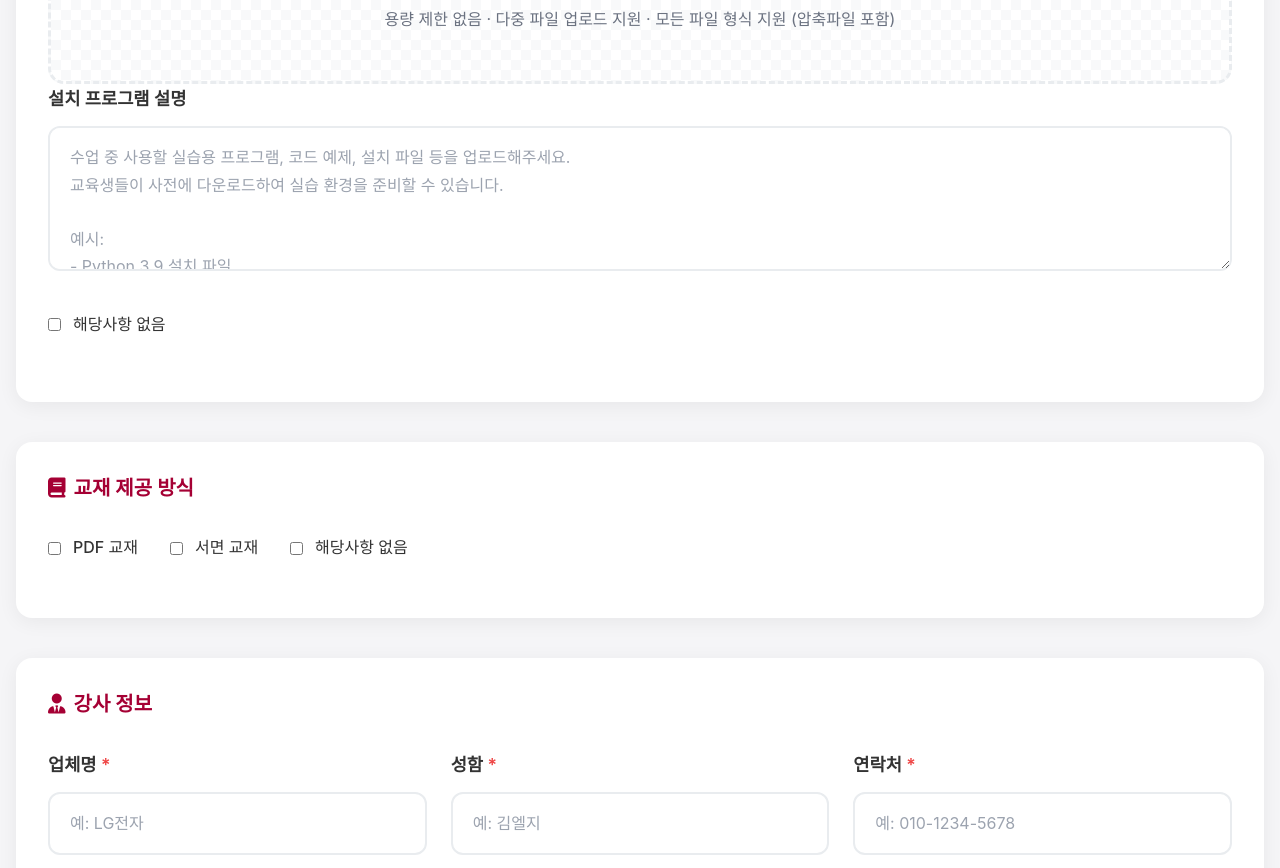
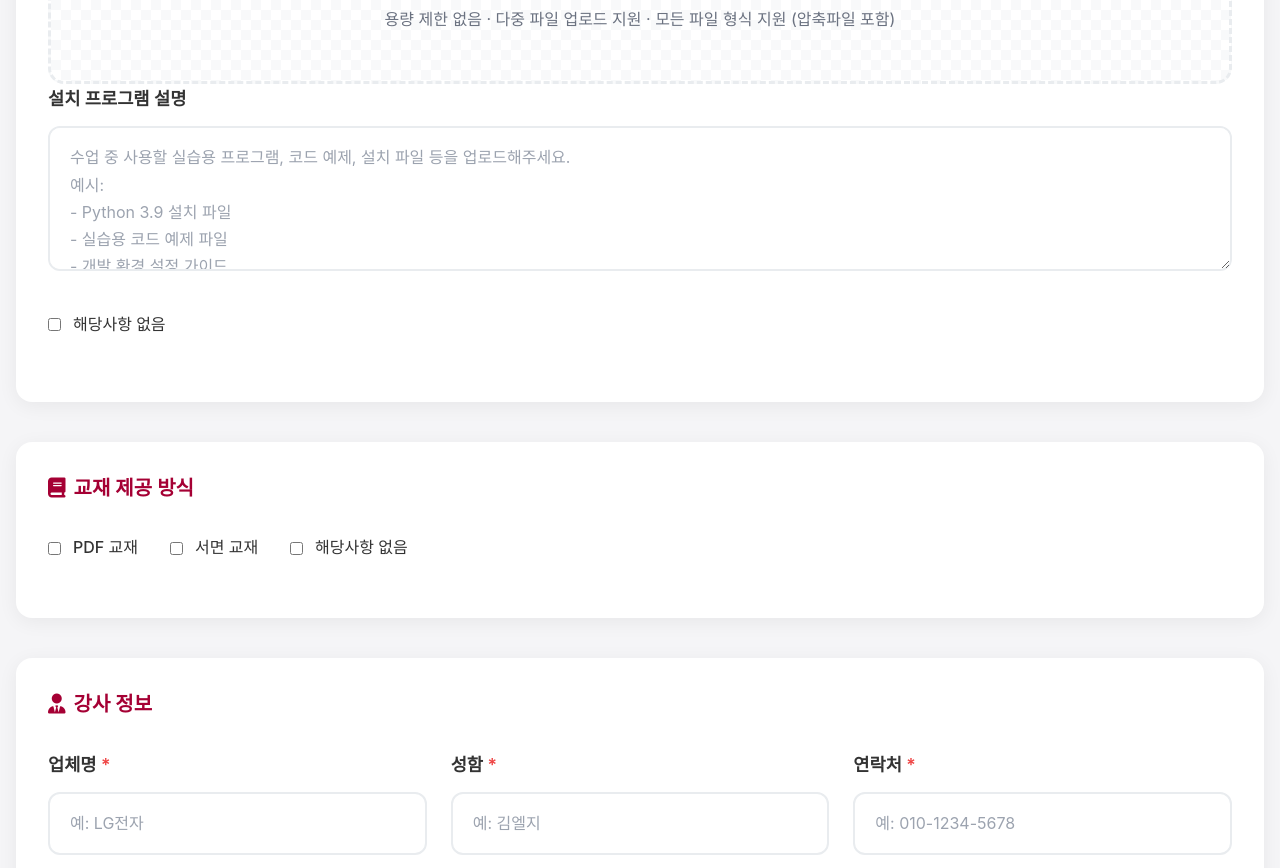
Before and after one commit to Edulorix/magok-guide, a plain HTML site: page visit.html in a window 1280 px wide. Shown: the part 1587-2455 px from the top of the page. Drawn offline with nearby package versions, Linux system fonts and the light colour scheme; a web font is replaced by a local one.

Commit message:
visit.html

```diff
--- a/visit.html
+++ b/visit.html
@@ -853,7 +853,7 @@
 
               <div class="form-group">
                 <label class="form-label">설치 프로그램 설명</label>
-                <textarea id="program-desc" name="program_description" class="form-control" rows="4" placeholder="수업 중 사용할 실습용 프로그램, 코드 예제, 설치 파일 등을 업로드해주세요.&#10;교육생들이 사전에 다운로드하여 실습 환경을 준비할 수 있습니다.&#10;&#10;예시:&#10;- Python 3.9 설치 파일&#10;- 실습용 코드 예제 파일&#10;- 개발 환경 설정 가이드"></textarea>
+                <textarea id="program-desc" name="program_description" class="form-control" rows="4" placeholder="수업 중 사용할 실습용 프로그램, 코드 예제, 설치 파일 등을 업로드해주세요.&#10;예시:&#10;- Python 3.9 설치 파일&#10;- 실습용 코드 예제 파일&#10;- 개발 환경 설정 가이드"></textarea>
               </div>
 
               <div class="flex items-center">
```
